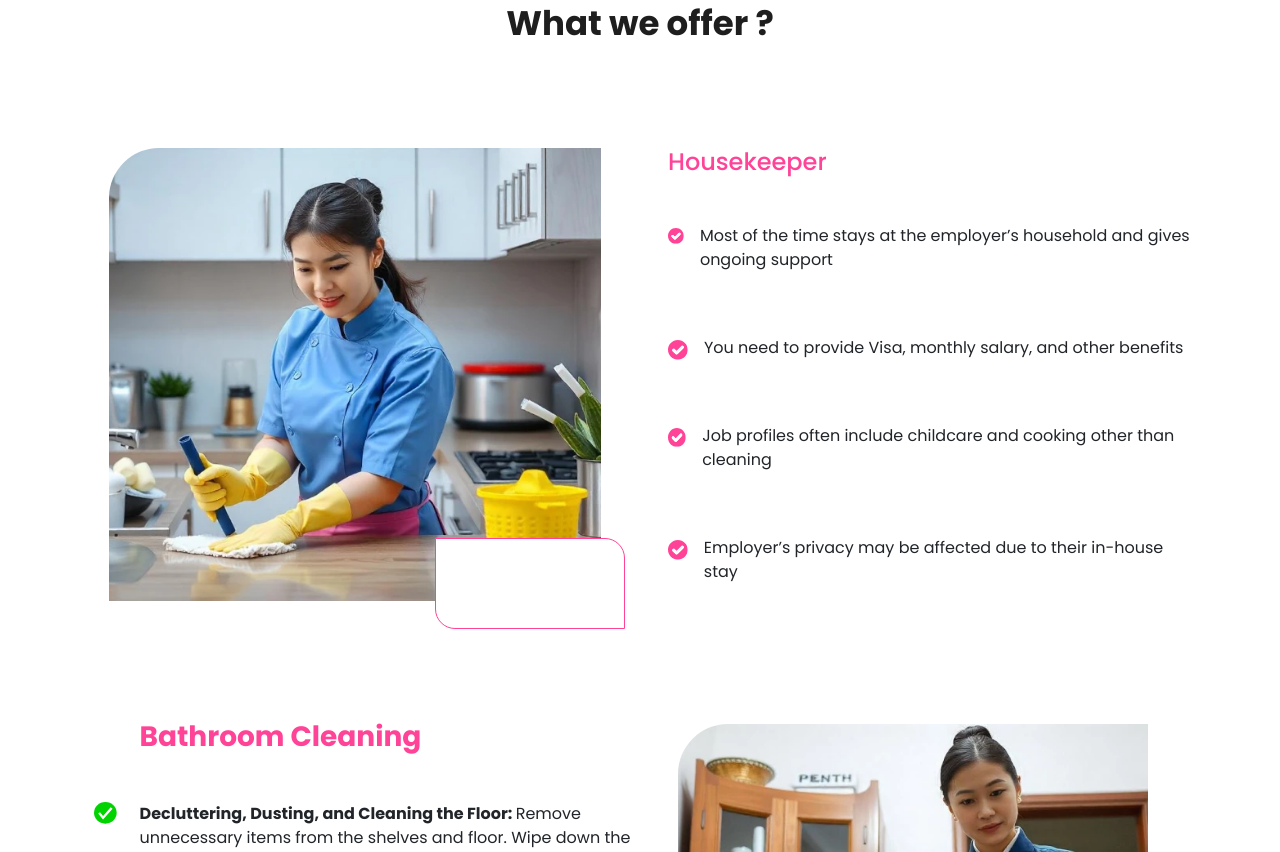
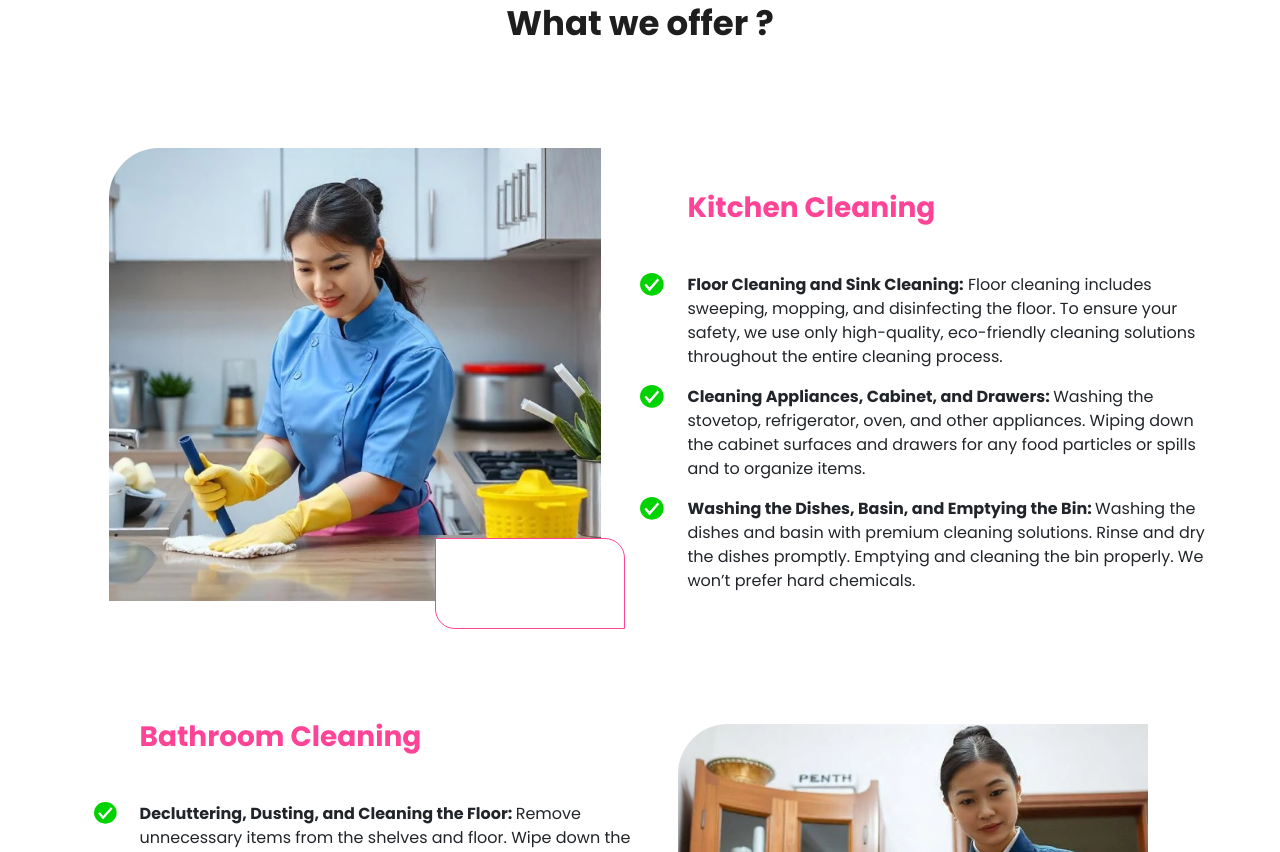
Before and after one commit to Chandru0811/healperslah_html, a plain HTML site: page cleaning.html in a window 1280 px wide. Shown: the part 3152-4004 px from the top of the page. Drawn offline with nearby package versions, Linux system fonts and the light colour scheme.

Commit message:
bug fixed

```diff
--- a/cleaning.html
+++ b/cleaning.html
@@ -3,7 +3,7 @@
   <head>
     <meta charset="UTF-8" />
     <meta name="viewport" content="width=device-width, initial-scale=1.0" />
-    <title>Home Cleaning | Helperlah Singapore</title>
+    <title>Helperslah - Home Cleaning</title>
 
     <link
       href="https://cdn.jsdelivr.net/npm/bootstrap@5.3.2/dist/css/bootstrap.min.css"
@@ -471,58 +471,66 @@
             <h4 class="text-color pb-3">Housekeeper</h4>
             <div class="row my-auto">
               <div
+                class="col-md-1 col-2 d-flex justify-content-start align-items-start px-3 px-md-2 py-1">
+                <div class="">
+                <img
+                src="./assets/images/pink_tick.svg"
+                alt="Green Tick"
+                class="img-fluid pink_image_width"
+              />
+            </div>
+              </div>
+              <div class="col-md-11 col-10 ">
+                <p class="p-fs">
+                Most of the time stays at the employer’s household and gives ongoing support
+                </p>
+              </div>
+            </div>
+            <div class="row  my-auto">
+              <div
                 class="col-md-1 col-2 d-flex justify-content-start align-items-start  px-3 px-md-2 py-1">
+                <div class="">
                   <img
                   src="./assets/images/pink_tick.svg"
                   alt="Green Tick"
                   class="img-fluid pink_image_width"
                 />
               </div>
-
-              <div class="col-md-11 col-10 p-0 pe-1">
-                <p class="p-fs">
-                  Most of the time stays at the employer’s household and gives
-                  ongoing support
+              </div>
+              <div class="col-md-11 col-10 ">
+                <p class="p-fs">
+                  You need to provide Visa, monthly salary, and other benefits
+                </p>
+              </div>
+            </div>
+            <div class="row  my-auto">
+              <div
+                class="col-md-1 col-2 d-flex justify-content-start align-items-start  px-3 px-md-2 py-1">
+                <div class="">
+                  <img
+                  src="./assets/images/pink_tick.svg"
+                  alt="Green Tick"
+                  class="img-fluid pink_image_width"
+                />
+              </div>
+              </div>
+              <div class="col-md-11 col-10 p-0 pe-1">
+                <p class="p-fs">
+                  Job profiles often include childcare and cooking other than
+                  cleaning
                 </p>
               </div>
             </div>
             <div class="row my-auto">
               <div
                 class="col-md-1 col-2 d-flex justify-content-start align-items-start  px-3 px-md-2 py-1">
+                <div class="">
                   <img
                   src="./assets/images/pink_tick.svg"
                   alt="Green Tick"
                   class="img-fluid pink_image_width"
                 />
               </div>
-              <div class="col-md-11 col-10 p-0 pe-1">
-                <p class="p-fs">
-                  You need to provide Visa, monthly salary, and other benefits
-                </p>
-              </div>
-            </div>
-            <div class="row my-auto">
-              <div
-                class="col-md-1 col-2 d-flex justify-content-start align-items-start  px-3 px-md-2 py-1">
-                <img
-                src="./assets/images/pink_tick.svg"
-                alt="Green Tick"
-                class="img-fluid pink_image_width"
-              />
-              </div>
-              <div class="col-md-11 col-10 p-0 pe-1">
-                <p class="p-fs"> Job profiles often include childcare and cooking other than
-                  cleaning</p>
-              </div>
-            </div>
-            <div class="row my-auto">
-              <div
-                class="col-md-1 col-2 d-flex justify-content-start align-items-start  px-3 px-md-2 py-1">
-                <img
-                src="./assets/images/pink_tick.svg"
-                alt="Green Tick"
-                class="img-fluid pink_image_width"
-              />
               </div>
               <div class="col-md-11 col-10 p-0 pe-1">
                 <p class="p-fs">
@@ -636,62 +644,75 @@
             </div>
           </div>
           <div
-            class="col-md-6 col-12 d-flex flex-column justify-content-start align-items-start order-md-1 order-0"
-          >
-            <h4 class="text-color pb-3 px-3">Housekeeper</h4>
-            <div class="d-flex justify-content-start align-items-start py-4">
-              <div
-                class="d-flex justify-content-start align-items-start  px-3 px-md-3 py-1">
-                <img
-                src="./assets/images/pink_tick.svg"
-                alt="Green Tick"
-                class="img-fluid pink_image_width"
-              />
-              </div>
-              <p class="p-fs">
-                Most of the time stays at the employer’s household and gives
-                ongoing support
-              </p>
-            </div>
-            <div class="d-flex justify-content-start align-items-start py-4">
-              <div
-                class="d-flex justify-content-start align-items-start  px-3 px-md-3 py-1">
-                <img
-                src="./assets/images/pink_tick.svg"
-                alt="Green Tick"
-                class="img-fluid pink_image_width"
-              />
-              </div>
-              <p class="p-fs">
-                You need to provide Visa, monthly salary, and other benefits
-              </p>
-            </div>
-            <div class="d-flex justify-content-start align-items-start py-4">
-              <div
-                class="d-flex justify-content-start align-items-start  px-3 px-md-3 py-1">
-                <img
-                src="./assets/images/pink_tick.svg"
-                alt="Green Tick"
-                class="img-fluid pink_image_width"
-              />
-              </div>
-              <p class="p-fs">
-                Job profiles often include childcare and cooking other than
-                  cleaning
-              </p>
-            </div>
-            <div class="d-flex justify-content-start align-items-start py-4">
-              <div
-                class="d-flex justify-content-start align-items-start  px-3 px-md-3 py-1">
-                <img
-                src="./assets/images/pink_tick.svg"
-                alt="Green Tick"
-                class="img-fluid pink_image_width"
-              />
-              </div>
-              <p class="p-fs">
-                Employer’s privacy may be affected due to their in-house stay
-              </p>
+            class="col-md-6 col-12 d-flex flex-column justify-content-center order-md-1 order-0"
+          >
+            <div class="row">
+              <div
+                class="col-md-1 col-1 d-flex align-items-center text-center p-0"
+              ></div>
+              <div class="col-md-11 col-11 p-0">
+                <h5 class="mb-5 mb-md-2 mb-lg-5 offer_sub_heading">Kitchen Cleaning</h5>
+              </div>
+            </div>
+            <div class="row">
+              <div
+                class="col-md-1 col-2 d-flex justify-content-start align-items-start  p-2 p-md-0"
+              >
+                <img
+                  src="./assets/images/green_tick.svg"
+                  alt="Green Tick"
+                  class="img-fluid w-50"
+                />
+              </div>
+              <div class="col-md-11 col-10 p-0 pe-1">
+                <p class="p-fs">
+                  <span class="fw-bold">Floor Cleaning and Sink Cleaning:</span>
+                  Floor cleaning includes sweeping, mopping, and disinfecting
+                  the floor. To ensure your safety, we use only high-quality,
+                  eco-friendly cleaning solutions throughout the entire cleaning
+                  process.
+                </p>
+              </div>
+            </div>
+            <div class="row">
+              <div
+                class="col-md-1 col-2 d-flex  justify-content-start align-items-start p-2 p-md-0"
+              >
+                <img
+                  src="./assets/images/green_tick.svg"
+                  alt="Green Tick"
+                  class="img-fluid w-50"
+                />
+              </div>
+              <div class="col-md-11 col-10 p-0 pe-1">
+                <p class="p-fs">
+                  <span class="fw-bold"
+                    >Cleaning Appliances, Cabinet, and Drawers: </span
+                  >Washing the stovetop, refrigerator, oven, and other
+                  appliances. Wiping down the cabinet surfaces and drawers for
+                  any food particles or spills and to organize items.
+                </p>
+              </div>
+            </div>
+            <div class="row">
+              <div
+                class="col-md-1 col-2 d-flex  justify-content-start align-items-start p-2 p-md-0"
+              >
+                <img
+                  src="./assets/images/green_tick.svg"
+                  alt="Green Tick"
+                  class="img-fluid w-50"
+                />
+              </div>
+              <div class="col-md-11 col-10 p-0 pe-1">
+                <p class="p-fs">
+                  <span class="fw-bold"
+                    >Washing the Dishes, Basin, and Emptying the Bin: </span
+                  >Washing the dishes and basin with premium cleaning solutions.
+                  Rinse and dry the dishes promptly. Emptying and cleaning the
+                  bin properly. We won’t prefer hard chemicals.
+                </p>
+              </div>
             </div>
           </div>
         </div>
```
Lines whose indentation alone changed are shown as unchanged.
